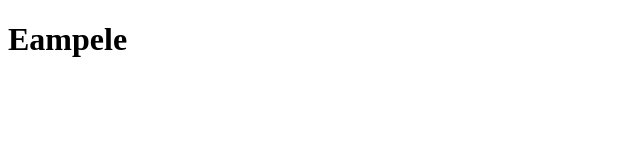
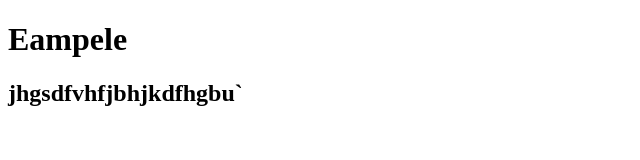
Before and after one commit to rgrohitgupta938/CODESOFT, a plain HTML site: page index.html in a window 1280 px wide. Shown: the whole page, without its empty margins (0-640 px from the left). Drawn offline with Linux system fonts and the light colour scheme.

Commit message:
second method

```diff
--- a/index.html
+++ b/index.html
@@ -8,6 +8,7 @@
   <body>
     <main>
       <h1>Eampele</h1>
+      <h2>jhgsdfvhfjbhjkdfhgbu`</h2>
     </main>
   </body>
 </html>
```
